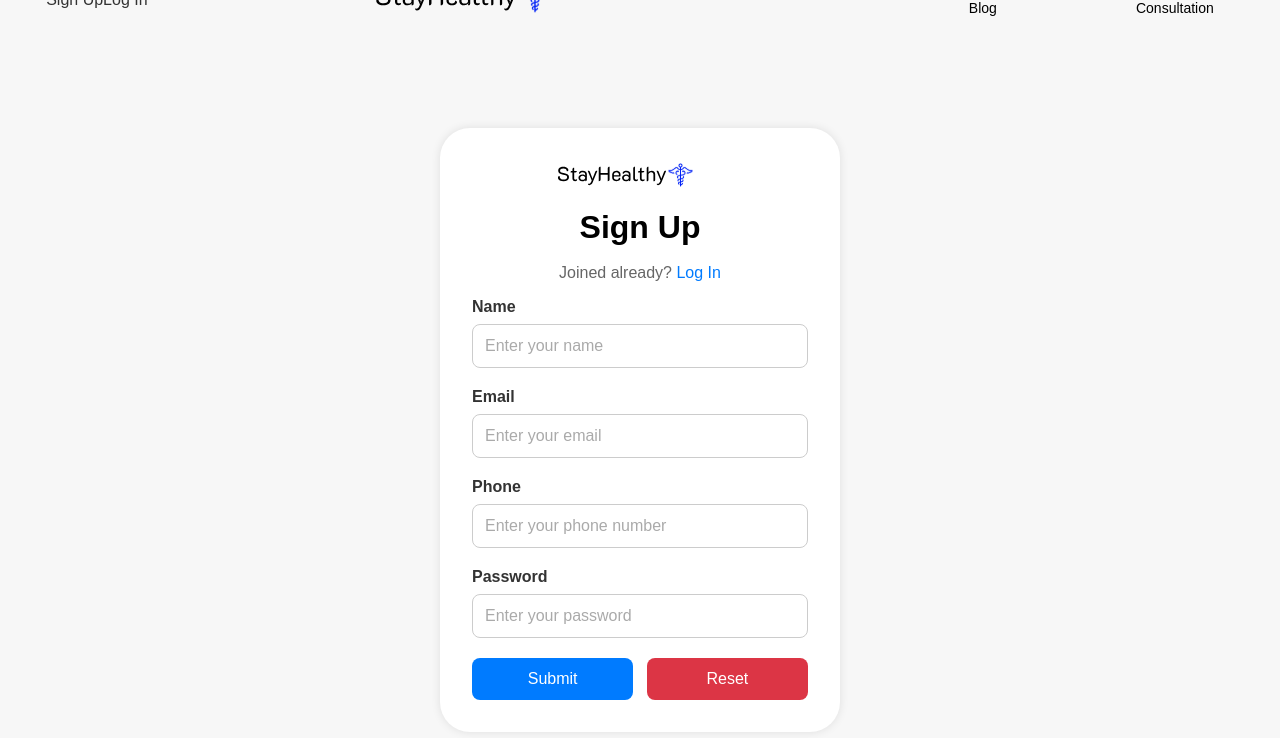
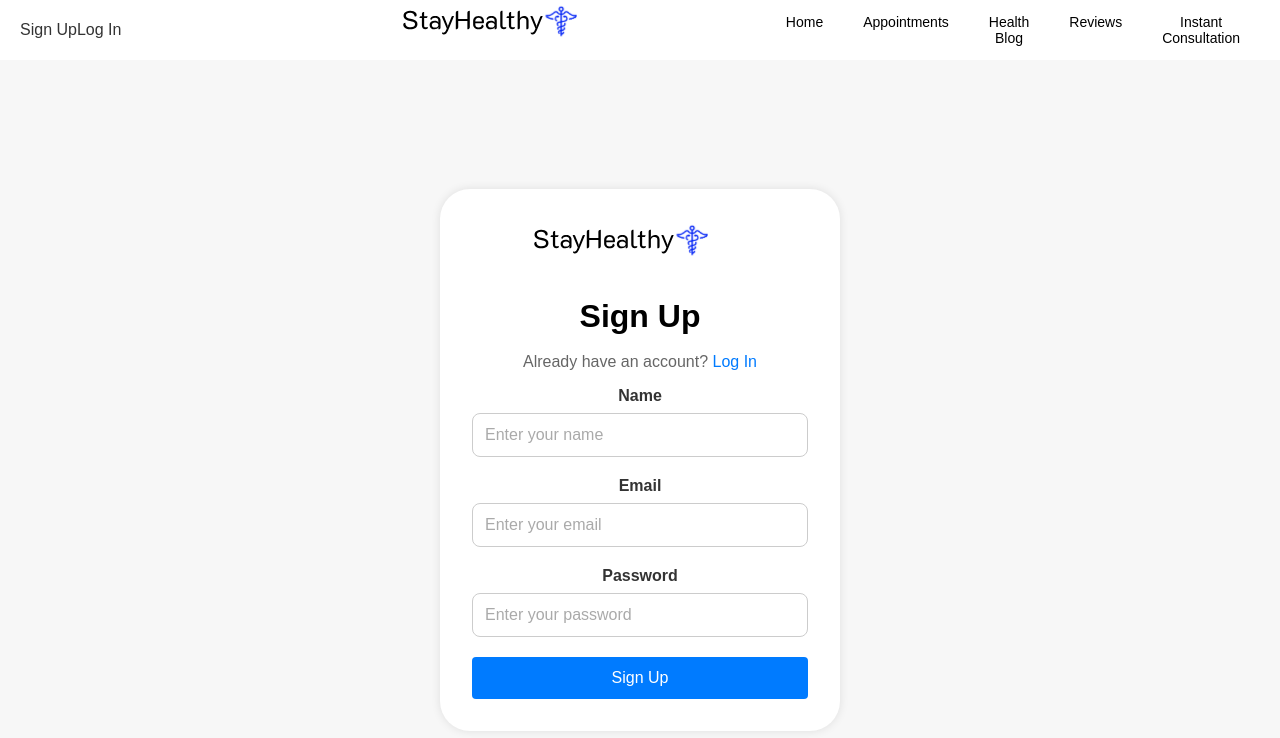
Before and after one commit to PispirispisS/react_capstone, a React (Create React App) app: page /signup in a window 1280 px wide. Shown: the top 738 px of the page. Built offline with nearby package versions, Linux system fonts and the light colour scheme; the HTML template or start-up script is replaced by a standard one.

Commit message:
SignUp n LogIn forms improved but double navbar at LandingPage

```diff
--- a/src/Components/LogInForm/LogInForm.css
+++ b/src/Components/LogInForm/LogInForm.css
@@ -1,28 +1,32 @@
-body {
-    font-family: Arial, sans-serif;
-    background-color: #f7f7f7;
+.login-container {
     display: flex;
     justify-content: center;
     align-items: center;
     height: 100vh;
-    margin: 0;
+    background-color: #f7f7f7;
+    padding: 20px;
 }
 
-.signup-container {
+.form-box {
     background-color: white;
     padding: 2rem;
     border-radius: 30px;
     box-shadow: 0 0 10px rgba(0, 0, 0, 0.1);
     max-width: 400px;
     width: 100%;
+    text-align: center;
+}
+
+.logo {
+    height: 40px;
+    margin-bottom: 1rem;
 }
 
 h1 {
-    text-align: center;
+    margin-bottom: 1rem;
 }
 
 p {
-    text-align: center;
     margin-bottom: 1rem;
     color: #666;
 }
@@ -38,7 +42,6 @@ p a:hover {
 
 .form-group {
     margin-bottom: 1rem;
-    position: relative;
 }
 
 .form-group label {
@@ -47,8 +50,7 @@ p a:hover {
     color: #333;
 }
 
-.form-group input,
-.form-group select {
+.form-group input {
     width: 100%;
     padding: 0.75rem;
     border: 1px solid #ccc;
@@ -60,52 +62,23 @@ p a:hover {
     color: #aaa;
 }
 
-.password-group {
-    position: relative;
-}
-
-
-.form-buttons {
-    display: flex;
-    justify-content: space-between;
-}
-
-.submit-button,
-.reset-button {
-    width: 48%;
+button {
+    width: 100%;
     padding: 0.75rem;
     font-size: 1rem;
     border: none;
     border-radius: 8px;
+    background-color: #007bff;
+    color: white;
     cursor: pointer;
 }
 
-.submit-button {
-    background-color: #007bff;
-    color: white;
-}
-
-.submit-button:hover {
+button:hover {
     background-color: #0056b3;
 }
 
-.reset-button {
-    background-color: #dc3545;
-    color: white;
+input:focus {
+    outline: none;
+    border: 2px solid #007bff;
+    box-shadow: 0 0 5px rgba(0, 123, 255, 0.5);
 }
-
-.reset-button:hover {
-    background-color: #c82333;
-}
-
-input:focus, select:focus {
-    outline: none; /* Remueve el contorno predeterminado */
-    border: 2px solid #007bff; /* Cambia el borde a un color azul claro */
-    box-shadow: 0 0 5px rgba(0, 123, 255, 0.5); /* Añade una sombra de caja azul claro */
-}
-
-.error {
-    color: red;
-    font-size: 12px;
-    margin-top: 5px;
-}
--- a/src/Components/LogInForm/LogInForm.js
+++ b/src/Components/LogInForm/LogInForm.js
@@ -1,8 +1,8 @@
 import React, { useState, useEffect } from 'react';
 import './LogInForm.css'; // Mantener el archivo de estilos CSS para LogInForm
 import { Link, useNavigate } from 'react-router-dom';
-import { API_URL } from '../../config';
 import Logo from '../../LogoSH.svg';
+import {API_URL} from '../../config.js'
 
 const Login = () => {
     const [password, setPassword] = useState("");
@@ -49,7 +49,8 @@ const Login = () => {
 
     return (
         <div className="login-container">
-            <a href="/"><img src={Logo} alt="Logo" /></a>
+            <div className="form-box">
+                <img src={Logo} alt="Logo" className="logo" />
                 <h1>Log In</h1>
                 <p>New here? <Link to="/signup">Sign Up</Link></p>
                 <form onSubmit={login} method="post">
@@ -75,11 +76,9 @@ const Login = () => {
                             onChange={(e) => setPassword(e.target.value)}
                         />
                     </div>
-                <div className="form-buttons">
-                    <button type="submit" className="submit-button">Submit</button>
-                    <button type="reset" className="reset-button">Reset</button>
+                    <button type="submit">Log In</button>
+                </form>
             </div>
-            </form>
         </div>
     );
 }
--- a/src/Components/SignUpForm/SignupForm.css
+++ b/src/Components/SignUpForm/SignupForm.css
@@ -1,22 +1,13 @@
-body {
-    font-family: Arial, sans-serif;
-    background-color: #f7f7f7;
-    margin: 0;
-    height: 100vh;
+.signup-container {
     display: flex;
     justify-content: center;
     align-items: center;
+    height: 100vh;
+    background-color: #f7f7f7;
+    padding: 20px;
 }
 
-.signup-wrapper {
-    display: flex;
-    justify-content: center;
-    align-items: center;
-    width: 100%;
-    height: 100vh;
-}
-
-.signup-container {
+.form-box {
     background-color: white;
     padding: 2rem;
     border-radius: 30px;
@@ -26,17 +17,16 @@ body {
     text-align: center;
 }
 
-.signup-container img {
-    display: block;
-    margin: 0 auto 1rem; /* Centra la imagen del logo */
+.logo {
+    height: 40px;
+    margin-bottom: 1rem;
 }
 
 h1 {
-    text-align: center;
+    margin-bottom: 1rem;
 }
 
 p {
-    text-align: center;
     margin-bottom: 1rem;
     color: #666;
 }
@@ -52,8 +42,6 @@ p a:hover {
 
 .form-group {
     margin-bottom: 1rem;
-    position: relative;
-    text-align: left; /* Alinea el texto de los labels a la izquierda */
 }
 
 .form-group label {
@@ -62,8 +50,7 @@ p a:hover {
     color: #333;
 }
 
-.form-group input,
-.form-group select {
+.form-group input {
     width: 100%;
     padding: 0.75rem;
     border: 1px solid #ccc;
@@ -75,45 +62,23 @@ p a:hover {
     color: #aaa;
 }
 
-.password-group {
-    position: relative;
-}
-
-.form-buttons {
-    display: flex;
-    justify-content: space-between;
-}
-
-.submit-button,
-.reset-button {
-    width: 48%;
+button {
+    width: 100%;
     padding: 0.75rem;
     font-size: 1rem;
     border: none;
     border-radius: 8px;
+    background-color: #007bff;
+    color: white;
     cursor: pointer;
 }
 
-.submit-button {
-    background-color: #007bff;
-    color: white;
-}
-
-.submit-button:hover {
+button:hover {
     background-color: #0056b3;
 }
 
-.reset-button {
-    background-color: #dc3545;
-    color: white;
+input:focus {
+    outline: none;
+    border: 2px solid #007bff;
+    box-shadow: 0 0 5px rgba(0, 123, 255, 0.5);
 }
-
-.reset-button:hover {
-    background-color: #c82333;
-}
-
-input:focus, select:focus {
-    outline: none; /* Remueve el contorno predeterminado */
-    border: 2px solid #007bff; /* Cambia el borde a un color azul claro */
-    box-shadow: 0 0 5px rgba(0, 123, 255, 0.5); /* Añade una sombra de caja azul claro */
-}
--- a/src/Components/SignUpForm/SignupForm.js
+++ b/src/Components/SignUpForm/SignupForm.js
@@ -1,93 +1,70 @@
 import React, { useState } from 'react';
-import './SignupForm.css';
-import { Link, useNavigate } from 'react-router-dom';
-import { API_URL } from '../../config';
+import './SignupForm.css'; // Asegúrate de importar el archivo CSS
 import Logo from '../../LogoSH.svg';
+import { Link } from 'react-router-dom';
 
-const Sign_Up = () => {
-    const [name, setName] = useState('');
-    const [email, setEmail] = useState('');
-    const [phone, setPhone] = useState('');
-    const [password, setPassword] = useState('');
-    const [showerr, setShowerr] = useState('');
-    const [phoneError, setPhoneError] = useState('');
-    const navigate = useNavigate();
+const SignupForm = () => {
+    const [formData, setFormData] = useState({
+        name: '',
+        email: '',
+        password: '',
+    });
 
-    const register = async (e) => {
+    const handleChange = (e) => {
+        const { name, value } = e.target;
+        setFormData({ ...formData, [name]: value });
+    };
+
+    const handleSubmit = (e) => {
         e.preventDefault();
-        if (phone.length !== 10) {
-            setPhoneError('Phone number must be exactly 10 digits.');
-            return;
-        } else {
-            setPhoneError('');
-        }
-
-        const response = await fetch(`${API_URL}/api/auth/register`, {
-            method: "POST",
-            headers: {
-                "Content-Type": "application/json",
-            },
-            body: JSON.stringify({
-                name: name,
-                email: email,
-                password: password,
-                phone: phone,
-            }),
-        });
-        const json = await response.json();
-        if (json.authtoken) {
-            sessionStorage.setItem("auth-token", json.authtoken);
-            sessionStorage.setItem("name", name);
-            sessionStorage.setItem("phone", phone);
-            sessionStorage.setItem("email", email);
-            const userName = email.split('@')[0];
-            sessionStorage.setItem("userName", userName);
-            navigate("/");
-            window.location.reload();
-        } else {
-            if (json.errors) {
-                for (const error of json.errors) {
-                    setShowerr(error.msg);
-                }
-            } else {
-                setShowerr(json.error);
-            }
-        }
+        // Aquí agregar lógica para enviar el formulario
     };
 
     return (
-        <div className="signup-wrapper">
-            <div className="signup-container">
-                <a href="/"><img src={Logo} alt="Logo" /></a>
+        <div className="signup-container">
+            <div className="form-box">
+                <img src={Logo} alt="Logo" className="logo" />
                 <h1>Sign Up</h1>
-                <p>Joined already? <Link to="/login">Log In</Link></p>
-                <form method="POST" onSubmit={register}>
+                <p>Already have an account? <Link to="/login">Log In</Link></p>
+                <form onSubmit={handleSubmit}>
                     <div className="form-group">
                         <label htmlFor="name">Name</label>
-                        <input value={name} onChange={(e) => setName(e.target.value)} type="text" id="name" name="name" placeholder="Enter your name" />
+                        <input
+                            type="text"
+                            id="name"
+                            name="name"
+                            placeholder="Enter your name"
+                            value={formData.name}
+                            onChange={handleChange}
+                        />
                     </div>
                     <div className="form-group">
                         <label htmlFor="email">Email</label>
-                        <input value={email} onChange={(e) => setEmail(e.target.value)} type="email" id="email" name="email" placeholder="Enter your email" />
-                        {showerr && <div className="err" style={{ color: 'red' }}>{showerr}</div>}
+                        <input
+                            type="email"
+                            id="email"
+                            name="email"
+                            placeholder="Enter your email"
+                            value={formData.email}
+                            onChange={handleChange}
+                        />
                     </div>
                     <div className="form-group">
-                        <label htmlFor="phone">Phone</label>
-                        <input value={phone} onChange={(e) => setPhone(e.target.value)} type="tel" id="phone" name="phone" placeholder="Enter your phone number" />
-                        {phoneError && <div className="err" style={{ color: 'red' }}>{phoneError}</div>}
+                        <label htmlFor="password">Password</label>
+                        <input
+                            type="password"
+                            id="password"
+                            name="password"
+                            placeholder="Enter your password"
+                            value={formData.password}
+                            onChange={handleChange}
+                        />
                     </div>
-                    <div className="form-group password-group">
-                        <label htmlFor="password">Password</label>
-                        <input value={password} onChange={(e) => setPassword(e.target.value)} type="password" id="password" name="password" placeholder="Enter your password" />
-                    </div>
-                    <div className="form-buttons">
-                        <button type="submit" className="submit-button">Submit</button>
-                        <button type="reset" className="reset-button">Reset</button>
-                    </div>
+                    <button type="submit">Sign Up</button>
                 </form>
             </div>
         </div>
     );
-}
+};
 
-export default Sign_Up;
+export default SignupForm;
```
Lines whose indentation alone changed are shown as unchanged.
